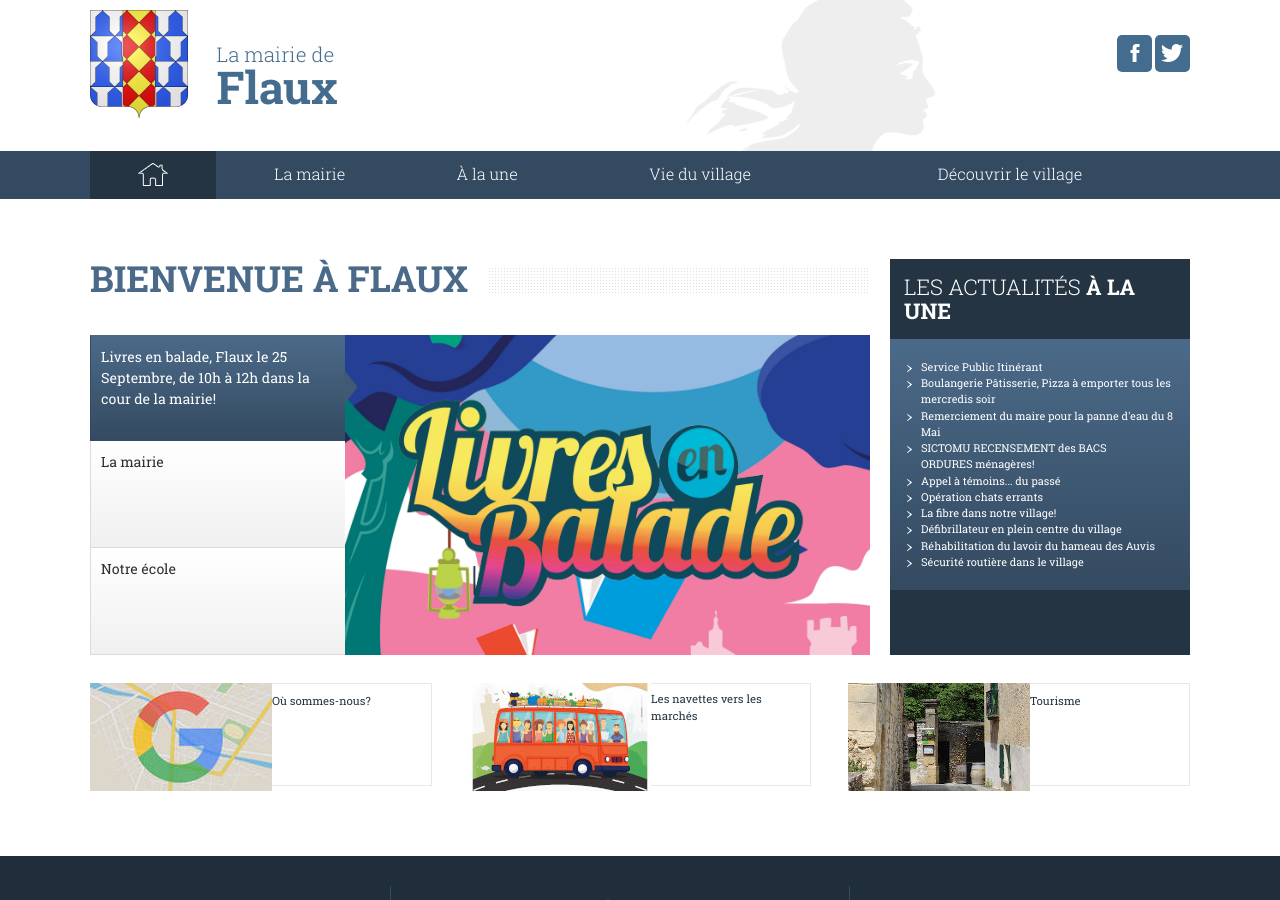
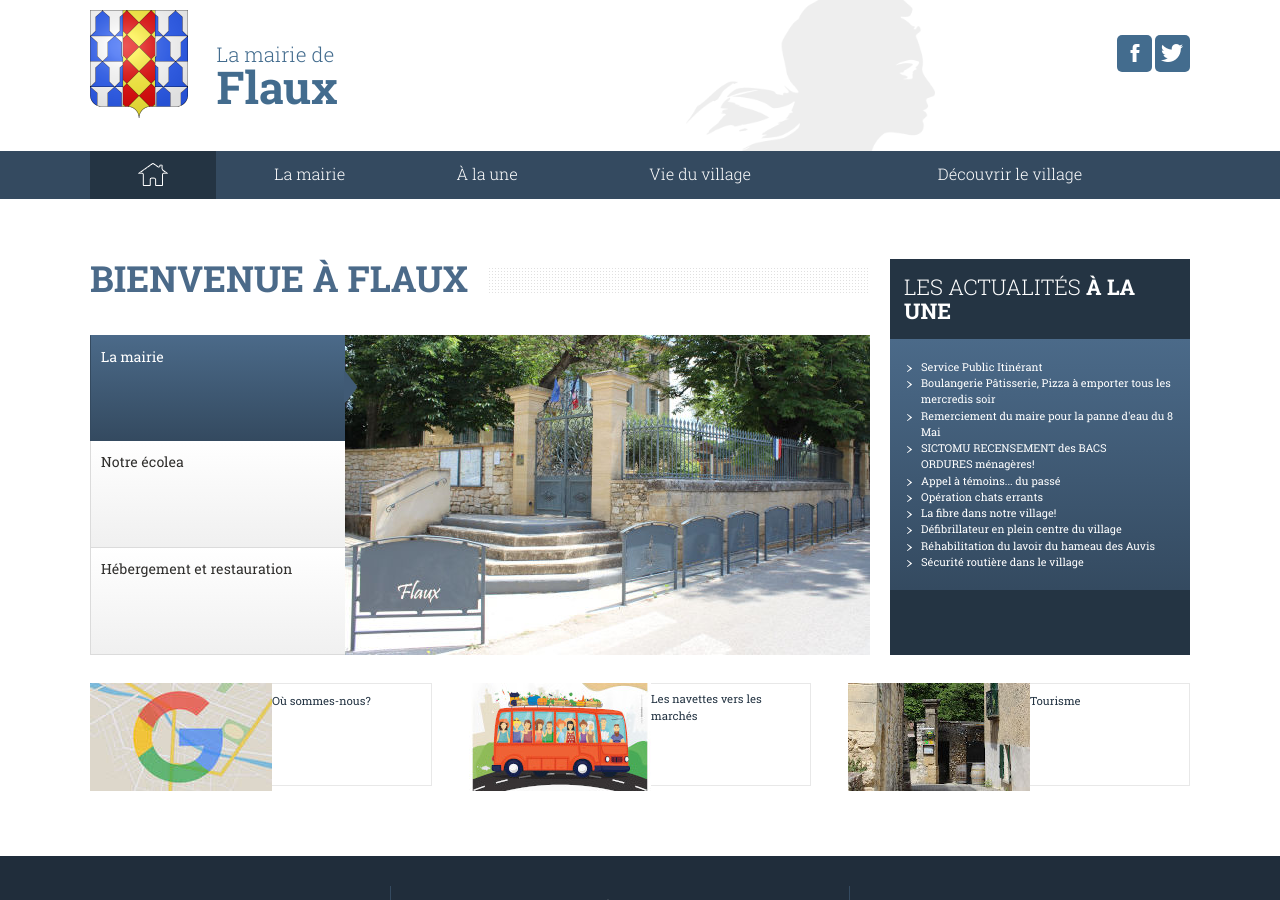
Before and after one commit to Flaux-Village/flaux-village.github.io, a Jekyll site: the page built from index.md, in a window 1280 px wide and 900 px high. Built offline with Jekyll 4.4.1, drawn with Linux system fonts in a browser that asks for light colours.

Commit message:
Update index.md

```diff
--- a/index.md
+++ b/index.md
@@ -5,18 +5,18 @@ description: Portail du village de Flaux
 keywords: mairie, commune, flaux, gard
 titre_page: Bienvenue à Flaux
 onglets_principaux:
-- titre: Livres en balade, Flaux le 25 Septembre, de 10h à 12h dans la cour de la mairie!
-  addresse: /assets/flyer/Affiche_Livresenbalade_2021_OK.pdf
-  illustration: /assets/flyer/Livreshome2021.png
-  description_illustration: livres en balade
 - titre: La mairie
   addresse: /mairie.html
   illustration: /assets/illustrations/525_320_Flauxentrance_3610.jpg
   description_illustration: La Mairie de Flaux.
-- titre: Notre école
+- titre: Notre écolea
   addresse: /ecole.html
   illustration: /assets/illustrations/525_320_Flauxbanner3_3614.jpg
   description_illustration: école de Flaux
+- titre: Hébergement et restauration
+  addresse: /hebergements.html
+  illustration: /assets/illustrations/525_320_flauxtapas_3622.jpg
+  description_illustration: hebergement
 
 
 articles_en_vedette:
```
